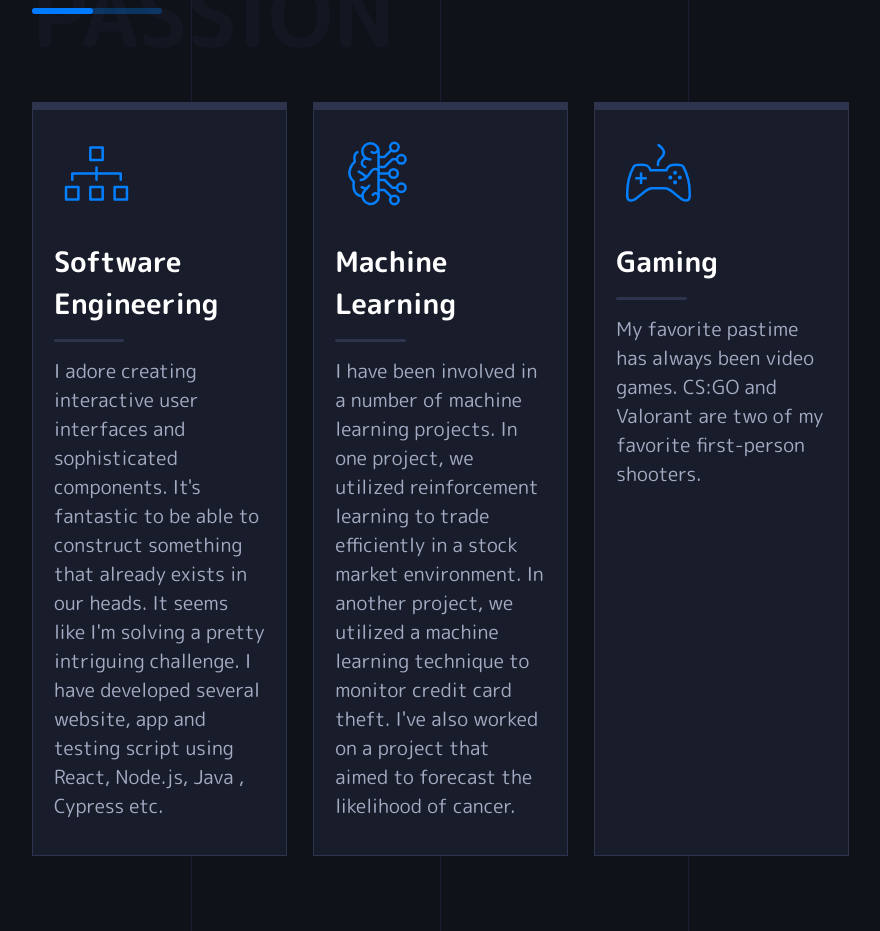
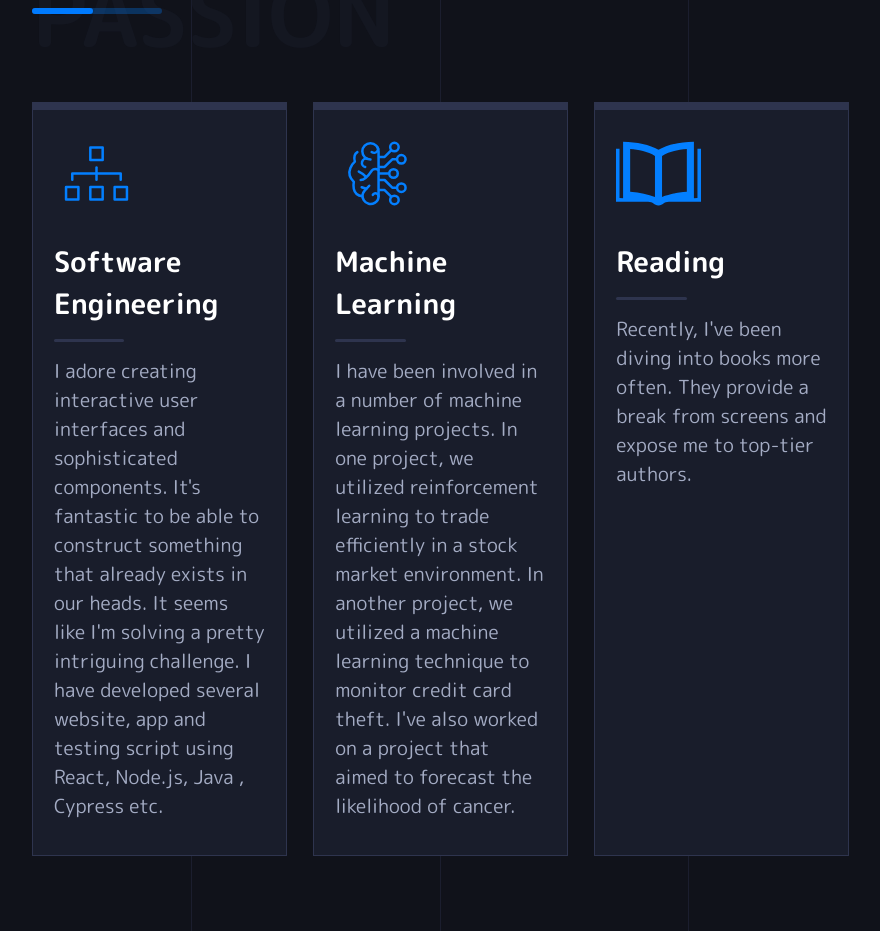
Before and after one commit to sultanparvez/sultan-parvez, a React (Create React App) app: page /about in a window 1280 px wide. Shown: the part 1240-2171 px from the top of the page, without its empty margins (343-1223 px from the left). Built offline with nearby package versions, Linux system fonts and the light colour scheme.

Commit message:
Changed Hobbies

```diff
--- a/src/Components/PassionSection.js
+++ b/src/Components/PassionSection.js
@@ -5,7 +5,7 @@ import Title from '../Components/Title';
 import PassionCard from './PassionCard';
 import design from '../img/design.svg';
 import intelligence from '../img/intelligence.svg';
-import gamedev from '../img/game-dev.svg';
+import reading from '../img/reading.svg'
 
 const PassionSection=() =>{
     return (
@@ -28,9 +28,9 @@ const PassionSection=() =>{
                         />
                     </div>
                     <PassionCard
-                        image={gamedev}
-                        title={'Gaming'}
-                        paragraph={'My favorite pastime has always been video games. CS:GO and Valorant are two of my favorite first-person shooters.'}
+                        image={reading}
+                        title={'Reading'}
+                        paragraph={"Recently, I've been diving into books more often. They provide a break from screens and expose me to top-tier authors."}
                     />
                 </div>
             </ServicesSectionStyled>
```
Also changed, not shown: src/img/reading.svg (added).
